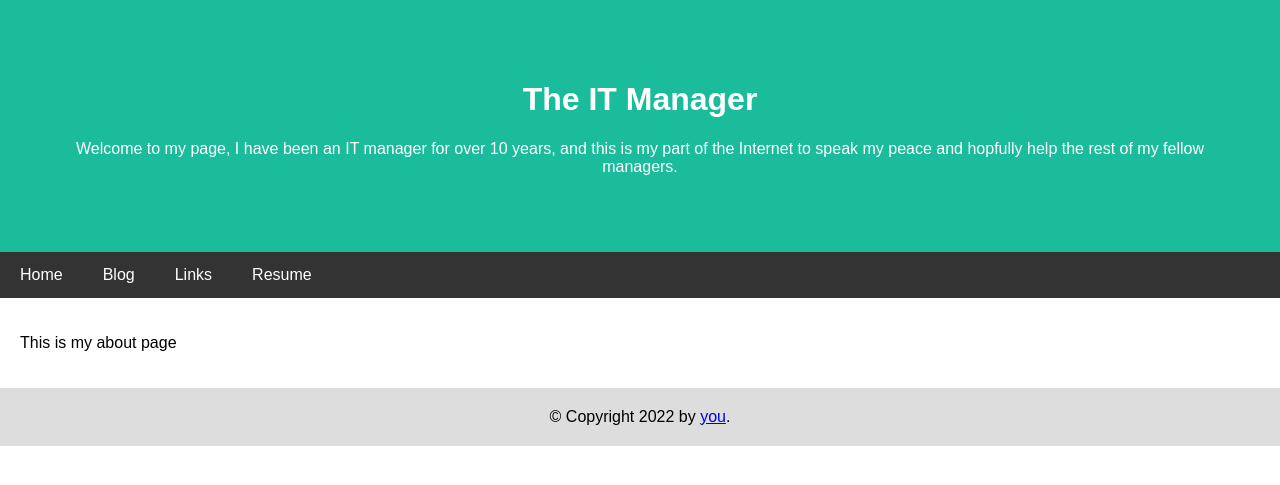
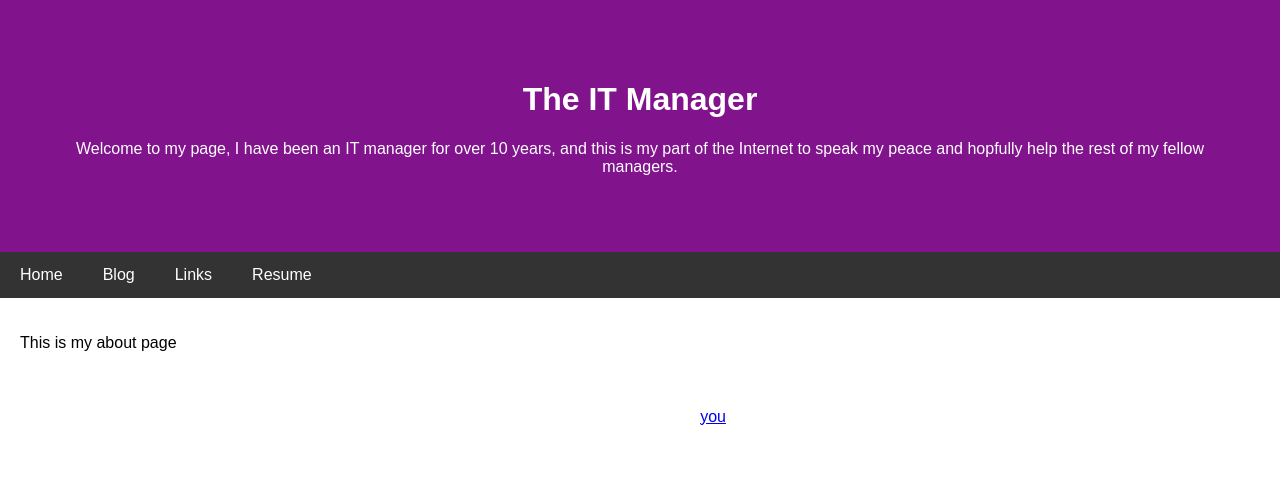
Before and after one commit to marcusdallum/website, a Flask app: page / in a window 1280 px wide. Shown: the top 485 px of the page. Run offline with Flask 2, Linux system fonts and the light colour scheme.

Commit message:
Update style.css

```diff
--- a/static/style.css
+++ b/static/style.css
@@ -12,7 +12,7 @@ body {
 .header {
   padding: 60px;
   text-align: center;
-  background: #1abc9c;
+  background: #81138C;
   color: white;
 }
 
@@ -68,7 +68,8 @@ body {
 .footer {
   padding: 20px;
   text-align: center;
-  background: #ddd;
+  background: 81138c;
+  color: white;
 }
 
 /* Responsive layout - when the screen is less than 700px wide, make the two columns stack on top of each other instead of next to each other */
```
